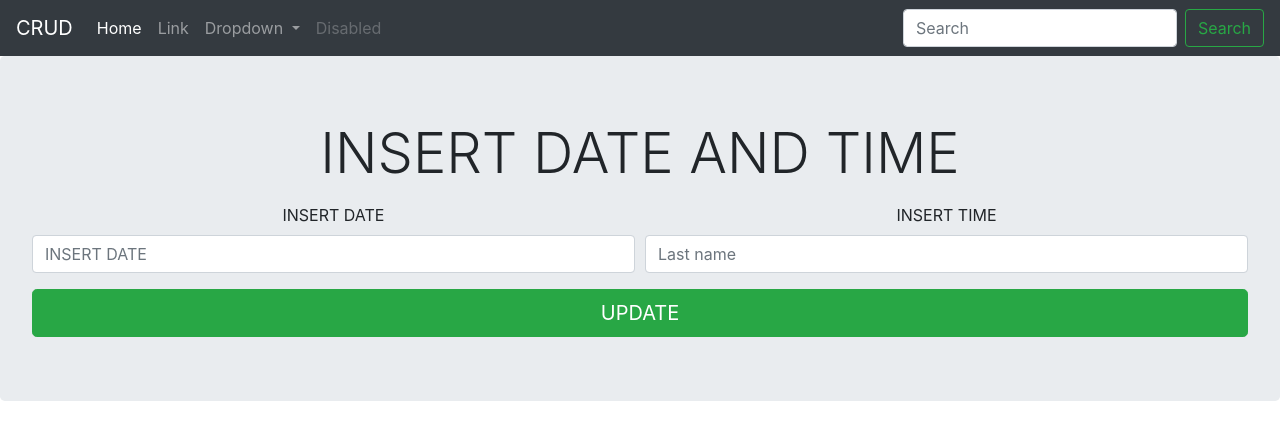
After one commit to heartbeat007/medical_project_web, a PHP site: page /update.php in a window 1280 px wide. The commit adds this page. Shown: the top 440 px of the page. Run offline with PHP 8.4, Linux system fonts and the light colour scheme; some libraries are stand-ins or nearby versions.

Commit message:
working on progress

```diff
--- /dev/null
+++ b/web/update.php
@@ -0,0 +1,160 @@
+<?php
+require_once('database.php');
+
+if (isset($_GET['update'])) {
+  $update_id = $_GET['update'];
+
+  //$del_quary = "DELETE FROM users WHERE id='$delete_id'";
+  //$del_result = mysqli_query($conn,$del_quary);
+  //if ($del_result>0) {
+    //echo "another success";
+  //redirect('http://example.com');
+  }
+?>
+
+
+
+<!DOCTYPE html>
+<html>
+<head>
+	<title>mu curdapp</title>
+</head>
+<!-- importing the bootstrap library and the jquary
+library-->
+<link href="css/custom.css" rel="stylesheet">
+<script src="js/bootbox.min.js"></script>
+<script src="js/myscript.js"></script>
+<link rel="stylesheet" href="https://stackpath.bootstrapcdn.com/bootstrap/4.1.2/css/bootstrap.min.css" integrity="sha384-Smlep5jCw/wG7hdkwQ/Z5nLIefveQRIY9nfy6xoR1uRYBtpZgI6339F5dgvm/e9B" crossorigin="anonymous">
+<script src="https://code.jquery.com/jquery-3.3.1.slim.min.js" integrity="sha384-q8i/X+965DzO0rT7abK41JStQIAqVgRVzpbzo5smXKp4YfRvH+8abtTE1Pi6jizo" crossorigin="anonymous"></script>
+<script src="https://cdnjs.cloudflare.com/ajax/libs/popper.js/1.14.3/umd/popper.min.js" integrity="sha384-ZMP7rVo3mIykV+2+9J3UJ46jBk0WLaUAdn689aCwoqbBJiSnjAK/l8WvCWPIPm49" crossorigin="anonymous"></script>
+<script src="https://stackpath.bootstrapcdn.com/bootstrap/4.1.2/js/bootstrap.min.js" integrity="sha384-o+RDsa0aLu++PJvFqy8fFScvbHFLtbvScb8AjopnFD+iEQ7wo/CG0xlczd+2O/em" crossorigin="anonymous"></script>
+
+<body>
+<!--we create anavebar from the bootstrap library -->
+
+
+<div class="my-navbar">
+
+<nav class="navbar navbar-expand-lg navbar-dark bg-dark">
+  <a class="navbar-brand" href="#">CRUD</a>
+  <button class="navbar-toggler" type="button" data-toggle="collapse" data-target="#navbarSupportedContent" aria-controls="navbarSupportedContent" aria-expanded="false" aria-label="Toggle navigation">
+    <span class="navbar-toggler-icon"></span>
+  </button>
+
+  <div class="collapse navbar-collapse" id="navbarSupportedContent">
+    <ul class="navbar-nav mr-auto">
+      <li class="nav-item active">
+        <a class="nav-link" href="index.php">Home <span class="sr-only">(current)</span></a>
+      </li>
+      <li class="nav-item">
+        <a class="nav-link" href="index.php">Link</a>
+      </li>
+      <li class="nav-item dropdown">
+        <a class="nav-link dropdown-toggle" href="#" id="navbarDropdown" role="button" data-toggle="dropdown" aria-haspopup="true" aria-expanded="false">
+          Dropdown
+        </a>
+
+      </li>
+      <li class="nav-item">
+        <a class="nav-link disabled" href="#">Disabled</a>
+      </li>
+    </ul>
+    <form class="form-inline my-2 my-lg-0">
+      <input class="form-control mr-sm-2" type="search" placeholder="Search" aria-label="Search">
+      <button class="btn btn-outline-success my-2 my-sm-0" type="submit">Search</button>
+    </form>
+  </div>
+</nav>
+
+</div>
+
+
+<div class="my-centertext">
+
+	<div class="jumbotron">
+  <h1 class="display-4"><center>INSERT DATE AND TIME<center></h1>
+  <p class="lead"><center>
+  	<font size="+3">
+
+  </p>
+  </font>
+</center>
+
+
+
+<div class="my-form">
+
+
+	<form action="" method="POST" class="needs-validation" novalidate>
+
+<center>
+  <div class="form-row">
+    <div class="col-md-6 mb-3">
+      <label for="validationCustom01"> INSERT DATE</label>
+      <input type="text" class="form-control" placeholder="INSERT DATE" name="date" required>
+      <div class="valid-feedback">
+        Looks good!
+      </div>
+    </div>
+
+
+
+
+
+    <div class="col-md-6 mb-3">
+      <label for="validationCustom02">INSERT TIME</label>
+      <input type="text" class="form-control"  placeholder="Last name" name="time"  required>
+      <div class="valid-feedback">
+        Looks good!
+      </div>
+    </div>
+    </center>
+
+
+  <button type="submit" class="btn btn-primary btn-lg btn-block btn btn-success" name="submit" value="submit">UPDATE</button>
+
+</form>
+
+<script>
+// Example starter JavaScript for disabling form submissions if there are invalid fields
+(function() {
+  'use strict';
+  window.addEventListener('load', function() {
+    // Fetch all the forms we want to apply custom Bootstrap validation styles to
+    var forms = document.getElementsByClassName('needs-validation');
+    // Loop over them and prevent submission
+    var validation = Array.prototype.filter.call(forms, function(form) {
+      form.addEventListener('submit', function(event) {
+        if (form.checkValidity() === false) {
+          event.preventDefault();
+          event.stopPropagation();
+        }
+        form.classList.add('was-validated');
+      }, false);
+    });
+  }, false);
+})();
+</script>
+</center>
+</div>
+
+<?php
+if (isset($_POST['submit'])) {
+  $date = $_POST['date'];
+  $time = $_POST['time'];
+  //$email = $_POST['uemail'];
+  //$date_of_birth = $_POST['udate'];
+  $upquary = "UPDATE patient SET meeting_date = '$date',meeting_time='$time' WHERE id=$update_id";
+  $up_result = mysqli_query($conn,$upquary);
+  if ($up_result>0) {
+  	//echo "another another success";
+
+
+
+  }
+}
+?>
+
+
+</body>
+</html>
```
Also changed, not shown: web/pathology.php (+3 -12 lines), web/patient(1).sql (added, +80 -0 lines), web/patient(2).sql (added, +80 -0 lines).
